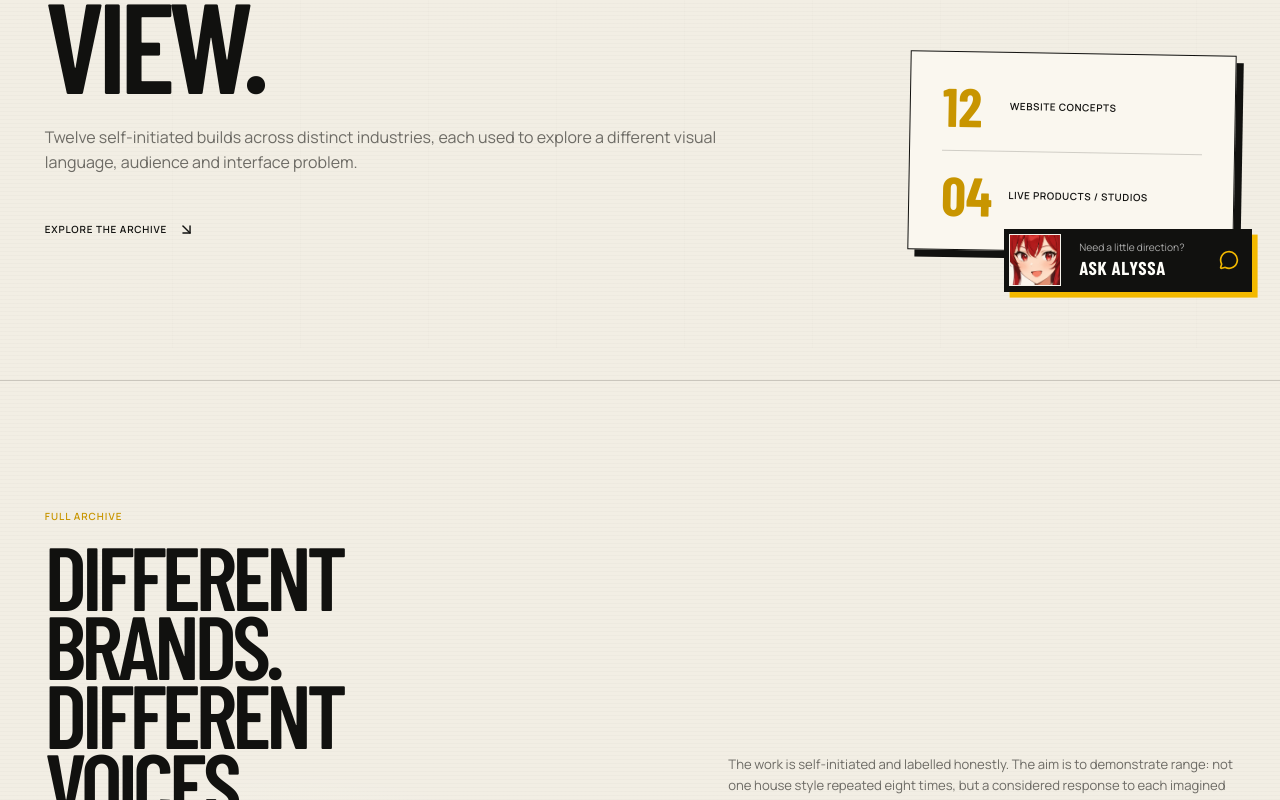
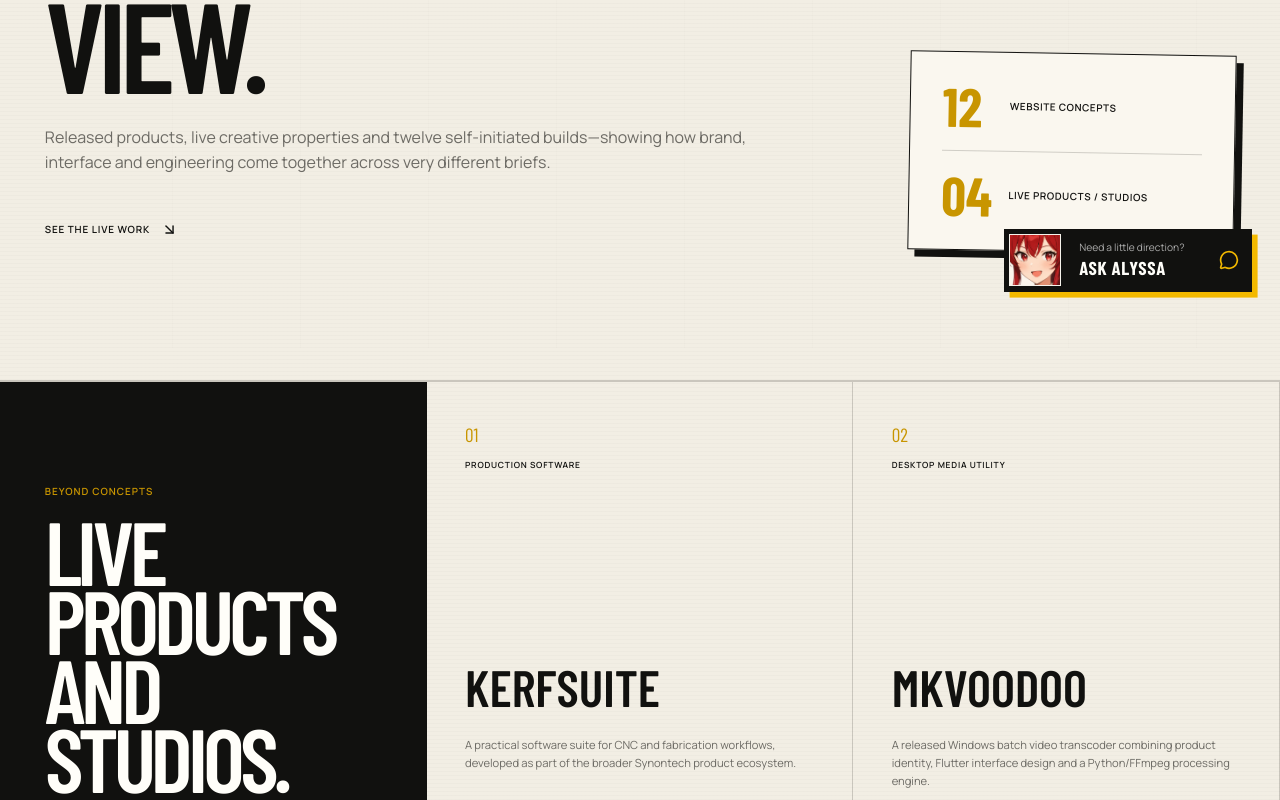
Before and after one commit to synontechsa-hub/Bruce_Gordon, a Next.js app: page /work in a window 1280 px wide. Shown: the part 480-1280 px from the top of the page. Built offline with nearby package versions, Linux system fonts and the light colour scheme.

Commit message:
feat: add work portfolio page with live products and project archive sections

```diff
--- a/app/work/page.tsx
+++ b/app/work/page.tsx
@@ -24,11 +24,18 @@ export default function WorkPage() {
           <div className={styles.heroCopy}>
             <span className={styles.kicker}>Selected digital practice</span>
             <h1 id="work-page-title">Websites built with a point of view.</h1>
-            <p>Twelve self-initiated builds across distinct industries, each used to explore a different visual language, audience and interface problem.</p>
-            <a href="#archive">Explore the archive <ArrowDownRight aria-hidden="true" size={17} /></a>
+            <p>Released products, live creative properties and twelve self-initiated builds—showing how brand, interface and engineering come together across very different briefs.</p>
+            <a href="#live-products">See the live work <ArrowDownRight aria-hidden="true" size={17} /></a>
           </div>
           <div className={styles.heroIndex}>
             <strong>12</strong><span>Website concepts</span><i /><strong>04</strong><span>Live products / studios</span>
+          </div>
+        </section>
+
+        <section id="live-products" className={styles.liveSection} aria-labelledby="live-title">
+          <header><span>Beyond concepts</span><h2 id="live-title">Live products and studios.</h2><p>Released software and independent properties connected to Bruce&apos;s product, creative and interactive work.</p></header>
+          <div className={styles.liveGrid}>
+            {liveProperties.map((property, index) => <Link key={property.href} href={property.href} target={property.external ? "_blank" : undefined} rel={property.external ? "noopener noreferrer" : undefined}><span>0{index + 1}</span><small>{property.category}</small><h3>{property.title}</h3><p>{property.summary}</p><strong>{property.cta} {property.external ? <ArrowUpRight aria-hidden="true" size={16} /> : <ArrowRight aria-hidden="true" size={16} />}</strong></Link>)}
           </div>
         </section>
 
@@ -48,13 +55,6 @@ export default function WorkPage() {
           </div>
         </section>
 
-        <section className={styles.liveSection} aria-labelledby="live-title">
-          <header><span>Beyond concepts</span><h2 id="live-title">Live products and studios.</h2><p>Independent properties connected to Bruce&apos;s software, product and interactive work.</p></header>
-          <div className={styles.liveGrid}>
-            {liveProperties.map((property, index) => <Link key={property.href} href={property.href} target={property.external ? "_blank" : undefined} rel={property.external ? "noopener noreferrer" : undefined}><span>0{index + 1}</span><small>{property.category}</small><h3>{property.title}</h3><p>{property.summary}</p><strong>{property.cta} {property.external ? <ArrowUpRight aria-hidden="true" size={16} /> : <ArrowRight aria-hidden="true" size={16} />}</strong></Link>)}
-          </div>
-        </section>
-
         <section className={styles.nextArchive}>
           <div><span>Another side of the work</span><h2>From pixels to building facades.</h2></div>
           <p>Explore the architectural cladding, CNC and signage work that shaped much of Bruce&apos;s professional career.</p>
```
